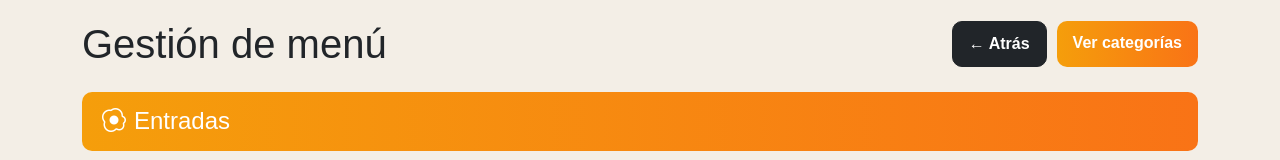
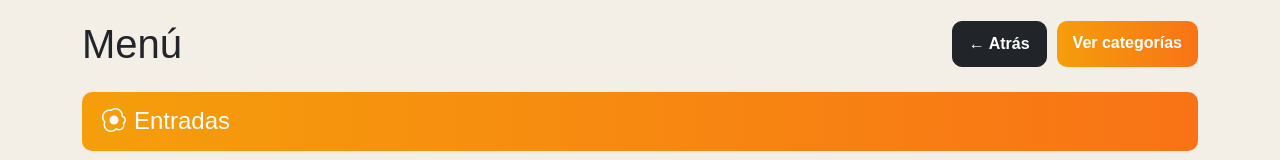
Before and after one commit to rodri-090/gestion-restaurante, a website: page menu.html in a window 1280 px wide. Shown: the top 160 px of the page. Drawn offline with nearby package versions, Linux system fonts and the light colour scheme; no server answers.

Commit message:
actualización titulos de menu y categorias

```diff
--- a/menu.html
+++ b/menu.html
@@ -37,7 +37,7 @@
 <body>
   <div class="container">
     <div class="page-top mb-4">
-      <h1>Gestión de menú</h1>
+      <h1>Menú</h1>
       <div class="nav-actions">
         <a href="dashboard.html" class="btn btn-dark">&larr; Atr&aacute;s</a>
         <a href="categorias.html" class="btn btn-restaurant">Ver categor&iacute;as</a>
```
Also changed, not shown: categorias.html (+1 -1 lines).
